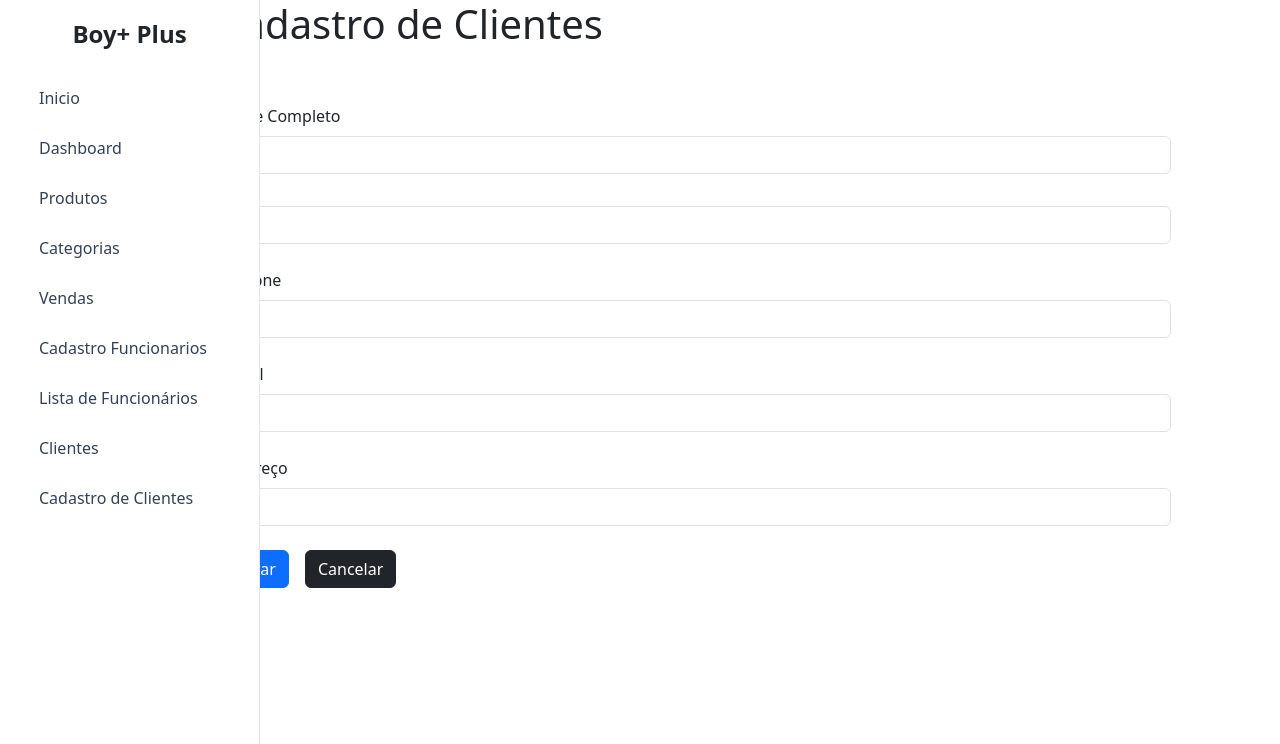
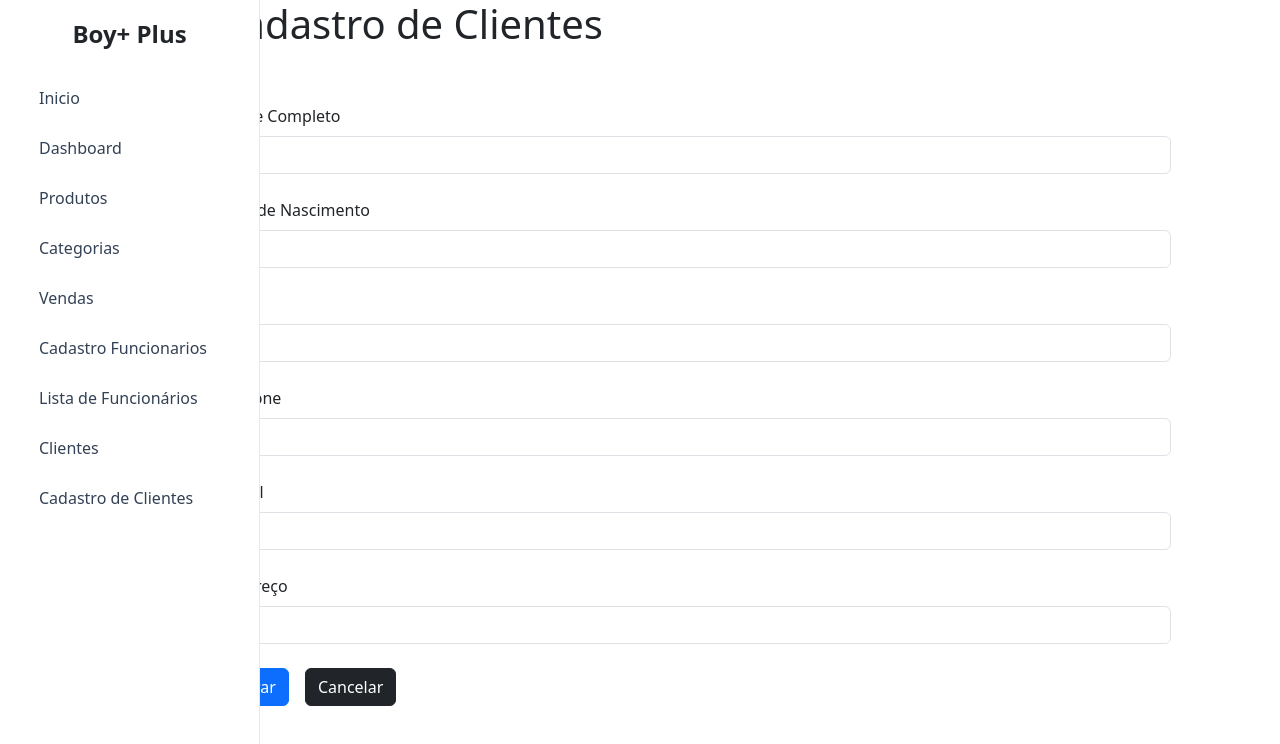
Before and after one commit to matheuskapp/pi-loja, a Next.js app: page /cadastro_clientes in a window 1280 px wide. Shown: the top 744 px of the page. Built offline with nearby package versions, Linux system fonts and the light colour scheme.

Commit message:
Incluido na em tabela clientes e cadastro clientes a const de data Nascimento

```diff
--- a/app/cadastro_clientes/page.js
+++ b/app/cadastro_clientes/page.js
@@ -1,14 +1,14 @@
 'use client'
-import { createClient } from '@supabase/supabase-js'
-const supabase = createClient('https://walrpbrbskwawykdrwna.supabase.co', 'sb_publishable_e6ELe320z3xGITtIk-2QVg_K3tLxQTa')
 import 'bootstrap/dist/css/bootstrap.min.css'
 import "./cadastro_clientes.css"
 import BarraLateral from '../components/barra_lateral'
 import { useState } from 'react'
+import supabase from '../conexao/supabase'
 
 export default function CadastroClientes() {
 
     const [nome, alteraNome] = useState("")
+    const [nascimento, alteraDataNascimento] = useState()
     const [cpf, alteraCpf] = useState()
     const [telefone, alteraTelefone] = useState()
     const [email, alteraEmail] = useState("")
@@ -28,6 +28,7 @@ export default function CadastroClientes() {
 
         const objeto = {
             nome: nome,
+            nascimento: nascimento,
             cpf: cpf.replaceAll(".", ""),
             telefone: telefone,
             email: email,
@@ -40,6 +41,7 @@ export default function CadastroClientes() {
             e.preventDefault()
             const objeto = {
                 nome: nome,
+                nascimento: nascimento,
                 cpf: cpf,
                 telefone: telefone,
                 email: email,
@@ -60,6 +62,7 @@ export default function CadastroClientes() {
         if (error == null) {
             alert("Cliente cadastrado com sucesso!")
             alteraNome("")
+            alteraDataNascimento()
             alteraCpf("")
             alteraTelefone()
             alteraEmail("")
@@ -98,18 +101,29 @@ export default function CadastroClientes() {
                         <div class="nomeCompleto">
                             <label class="form-label">Nome Completo</label>
                             <input onChange={e => alteraNome(e.target.value)} type="text" class="form-control" />
+                        </div>
+                        <br />
+                        <div class="dataNascimento">
+                            <label class="form-label">Data de Nascimento</label>
+                            <input onChange={e => alteraDataNascimento(e.target.value)} type="number" class="form-control" />
+                        </div>
 
-                        </div>
+                        <br />
+
                         <div class="cpf">
                             <label class="form-label">CPF</label>
                             <input onChange={e => alteraCpf(e.target.value)} type="number" class="form-control" />
                         </div>
+
                         <br />
+
                         <div class="telefone">
                             <label class="form-label">Telefone</label>
                             <input onChange={e => alteraTelefone(e.target.value)} type="number" class="form-control" />
                         </div>
+
                         <br />
+
                         <div class="emailSenha">
                             <label class="form-label">E-mail</label>
                             <input onChange={e => alteraEmail(e.target.value)} type="email" class="form-control" />
@@ -134,7 +148,7 @@ export default function CadastroClientes() {
 
             </div>
 
-                <ul>
+            <ul>
                 {
                     listaClientes.map(
                         item => <li> Nome: {item.nome} CPF: {item.cpf} Telefone: {item.telefone}  E-mail: {item.email} Endereço: {item.endereco}</li>
--- a/app/listaclientes/tabela_clientes.js
+++ b/app/listaclientes/tabela_clientes.js
@@ -35,6 +35,7 @@ function TabelaClientes() {
 
                 <tr>
                     <th scope="col">Nome</th>
+                    <th scope="col">Data de Nascimento</th>
                     <th scope="col">CPF</th>
                     <th scope="col">Telefone</th>
                     <th scope="col">E-mail</th>
@@ -50,6 +51,7 @@ function TabelaClientes() {
 
                                 <td>{item.nome}</td>
                                 <td>{item.cpf}</td>
+                                <td>{item.data_nascimento}</td>
                                 <td>{item.telefone}</td>
                                 <td>{item.email}</td>
                                 <td>{item.endereco}</td>
```
